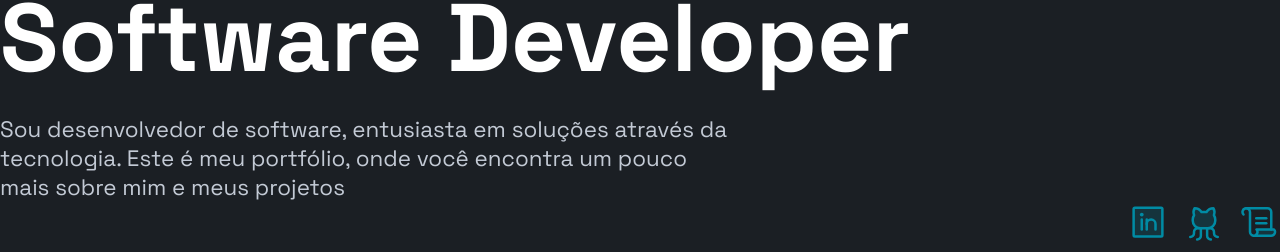
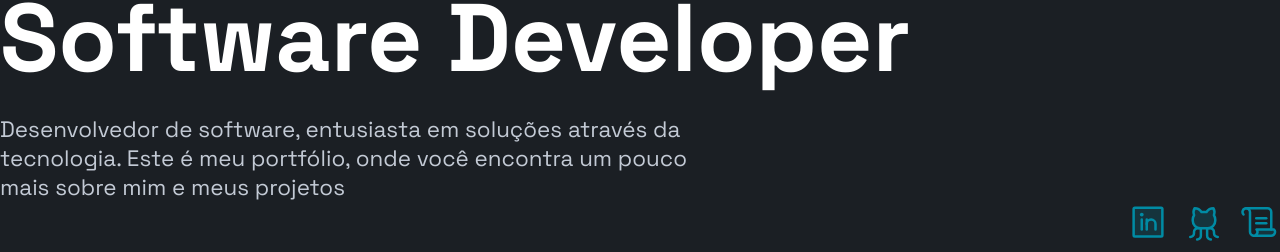
Before and after one commit to tiagosvieira10/my-portfolio, a Next.js app: page / in a window 1280 px wide. Shown: the part 476-728 px from the top of the page. Built offline with nearby package versions, Linux system fonts and the light colour scheme.

Commit message:
site pronto faltando ajustes e melhorias

```diff
--- a/src/pages/index.tsx
+++ b/src/pages/index.tsx
@@ -8,7 +8,7 @@ export default function Home(){
     <HomeContainer>
       <div></div>
       <h1>Olá, eu sou Tiago <br/> Software Developer</h1>
-      <span>Sou desenvolvedor de software, entusiasta em soluções através da<br/>tecnologia. Este é meu portfólio, onde você encontra um pouco<br/>mais sobre mim e meus projetos</span>
+      <span>Desenvolvedor de software, entusiasta em soluções através da<br/>tecnologia. Este é meu portfólio, onde você encontra um pouco<br/>mais sobre mim e meus projetos</span>
 
       <IconsContainer>
         <Link href= {'https://www.linkedin.com/in/tiago-svieira/'} target="blank" ><LinkedinLogo size={40} color="#008BA4" weight="duotone"/></Link>
```
Also changed, not shown: src/styles/pages/projetos.ts (+7 -0 lines), src/assets/github.svg.
